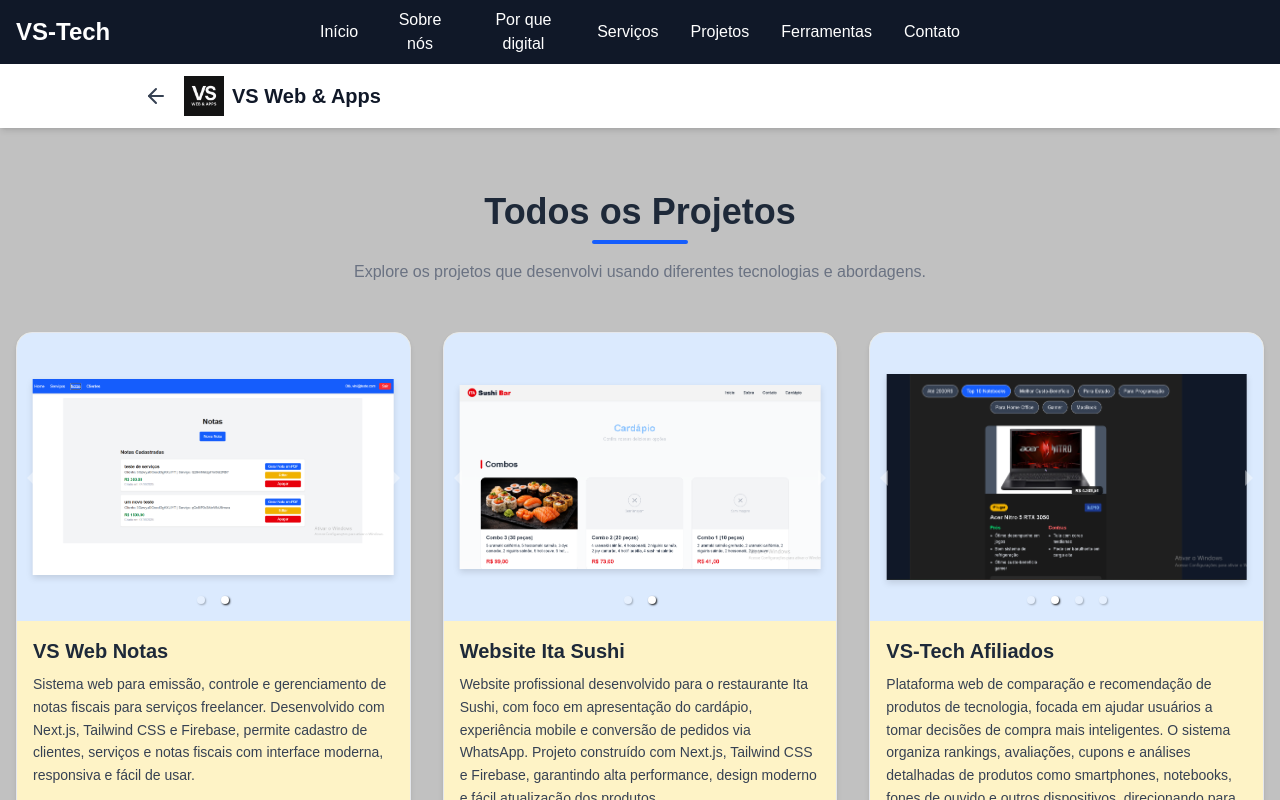
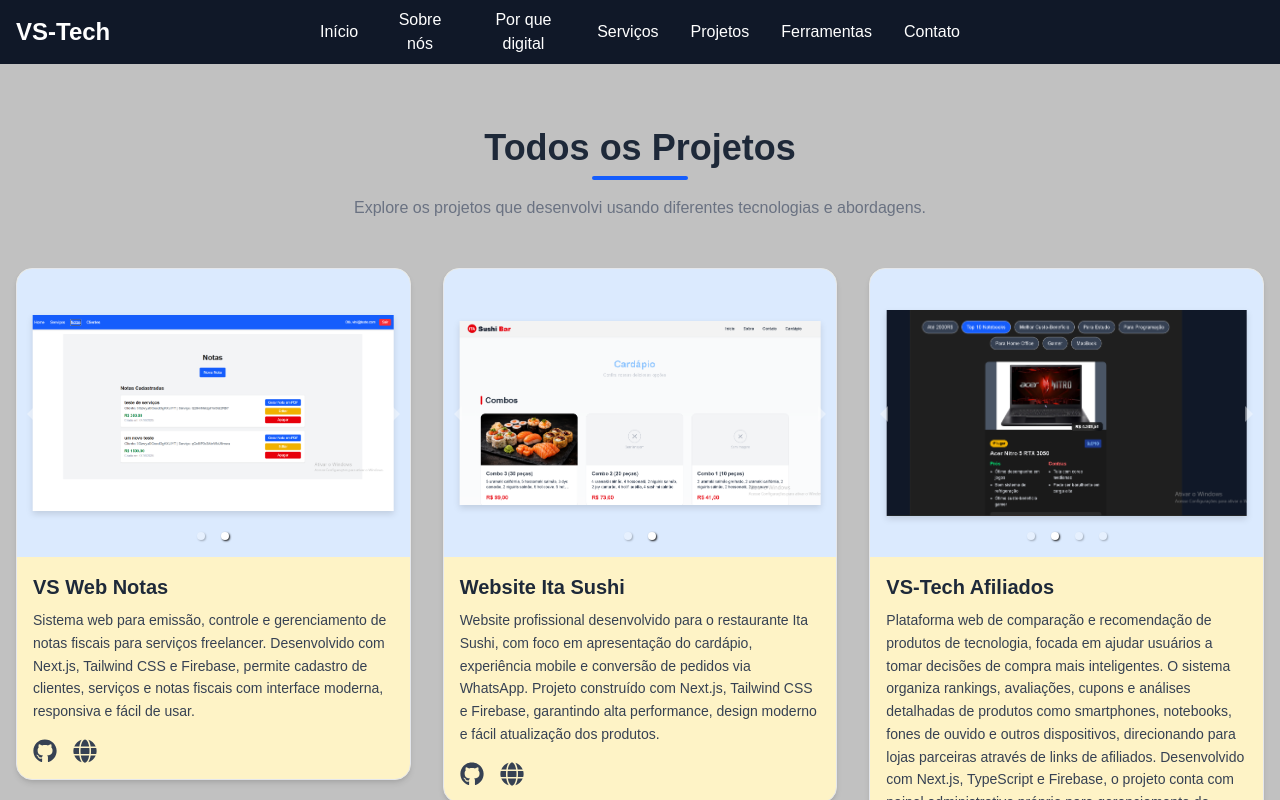
Before and after one commit to vinisantos2/meu-portfolio, a Next.js app: page /pageProjects in a window 1280 px wide. Shown: the top 800 px of the page. Built offline with nearby package versions, Linux system fonts and the light colour scheme.

Commit message:
removido o headerBack

```diff
--- a/src/components/HeaderBack.tsx
+++ /dev/null
@@ -1,38 +0,0 @@
-'use client'
-
-import { useRouter } from 'next/router'
-import Image from 'next/image'
-import img from '@/public/images/perfil/logo.png'
-import { ArrowLeft } from 'lucide-react'
-import Link from 'next/link'
-
-export default function HeaderBack() {
-  const router = useRouter()
-
-  return (
-    <header className="bg-white text-gray-900 shadow-md sticky top-0 z-50">
-      <div className="max-w-screen-lg mx-auto px-4 py-3 flex items-center space-x-4">
-        {/* Botão de voltar */}
-        <button
-          onClick={() => router.push('/')}
-          className="text-gray-700 hover:text-gray-900 transition-colors"
-        >
-          <ArrowLeft className="w-6 h-6" />
-        </button>
-
-        {/* Logo e nome */}
-        <Link href="/" className="flex items-center space-x-2 cursor-pointer">
-          <Image
-            src={img}
-            alt="Logo VS Web & Apps"
-            width={40}
-            height={40}
-            priority
-            className="w-auto h-10"
-          />
-          <span className="text-xl font-semibold hidden sm:inline">VS Web & Apps</span>
-        </Link>
-      </div>
-    </header>
-  )
-}
--- a/src/pages/agradecimento.tsx
+++ b/src/pages/agradecimento.tsx
@@ -1,9 +1,7 @@
-import HeaderBack from "../components/HeaderBack";
 
 export default function Agradecimento() {
   return (
     <>
-      <HeaderBack />
       <div className="min-h-screen flex flex-col items-center justify-center bg-white dark:bg-gray-900 text-center px-4">
 
         <h1 className="text-4xl md:text-5xl font-bold text-blue-600 dark:text-blue-400 mb-4">
--- a/src/pages/pageProjects.tsx
+++ b/src/pages/pageProjects.tsx
@@ -3,7 +3,6 @@
 import { projetos } from '@/src/data/projetos';
 import { motion } from 'framer-motion';
 import { useRouter } from 'next/navigation';
-import HeaderBack from '../components/HeaderBack';
 
 export default function PageProjects() {
 
@@ -12,7 +11,6 @@
 
     return (
         <>
-            <HeaderBack />
 
             <section className="max-w-7xl mx-auto px-4 py-16">
                 <div className="text-center mb-12">
--- a/src/pages/servicos.tsx
+++ b/src/pages/servicos.tsx
@@ -1,7 +1,6 @@
 import Link from "next/link";
 import { LISTA_ANUNCIOS } from "../data/ListaAnuncios";
 import CardAnuncio from "../components/CardAnuncio";
-import HeaderBack from "../components/HeaderBack";
 
 export const metadata = {
   title: "Serviços de Desenvolvimento Web e Aplicativos | VS Web & Apps",
@@ -12,7 +11,6 @@
 export default function Servicos() {
   return (
     <main className="bg-white dark:bg-zinc-900">
-      <HeaderBack />
       {/* HERO / INTRO */}
       <section className="py-20 px-6 bg-gray-50 dark:bg-zinc-800">
         <div className="max-w-6xl mx-auto text-center">
```
